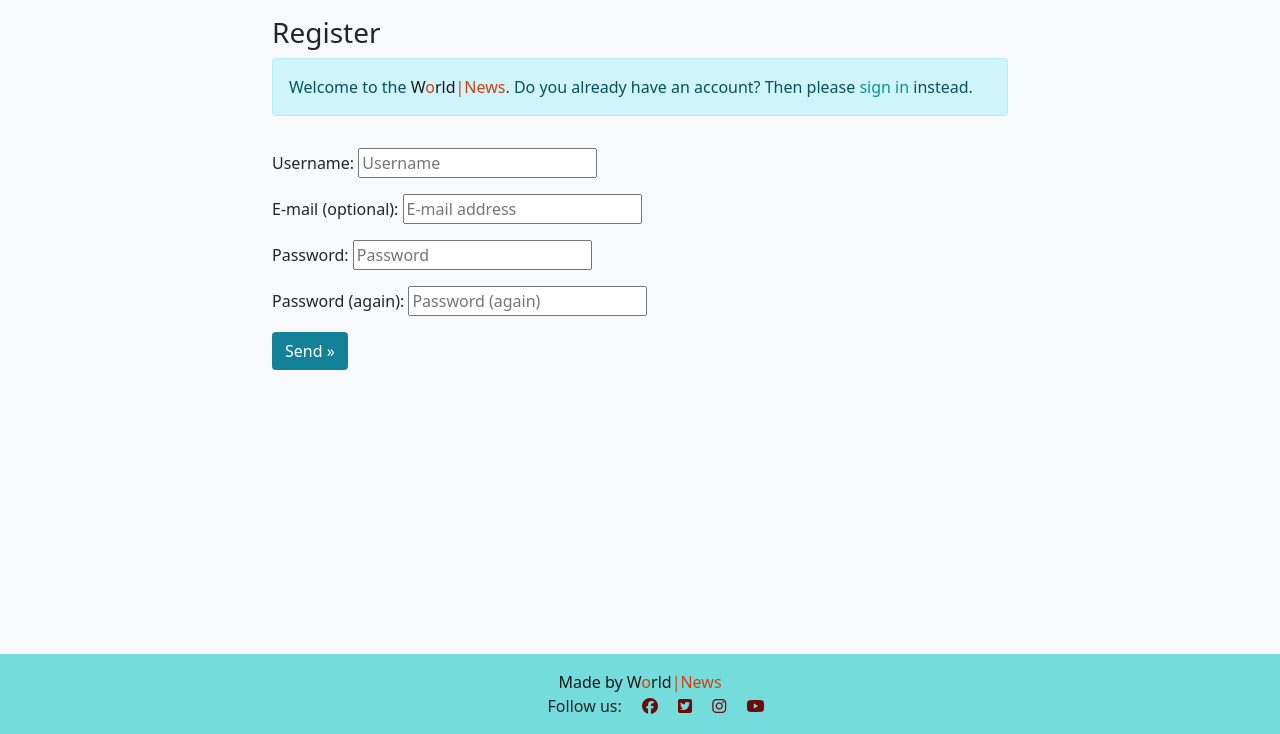
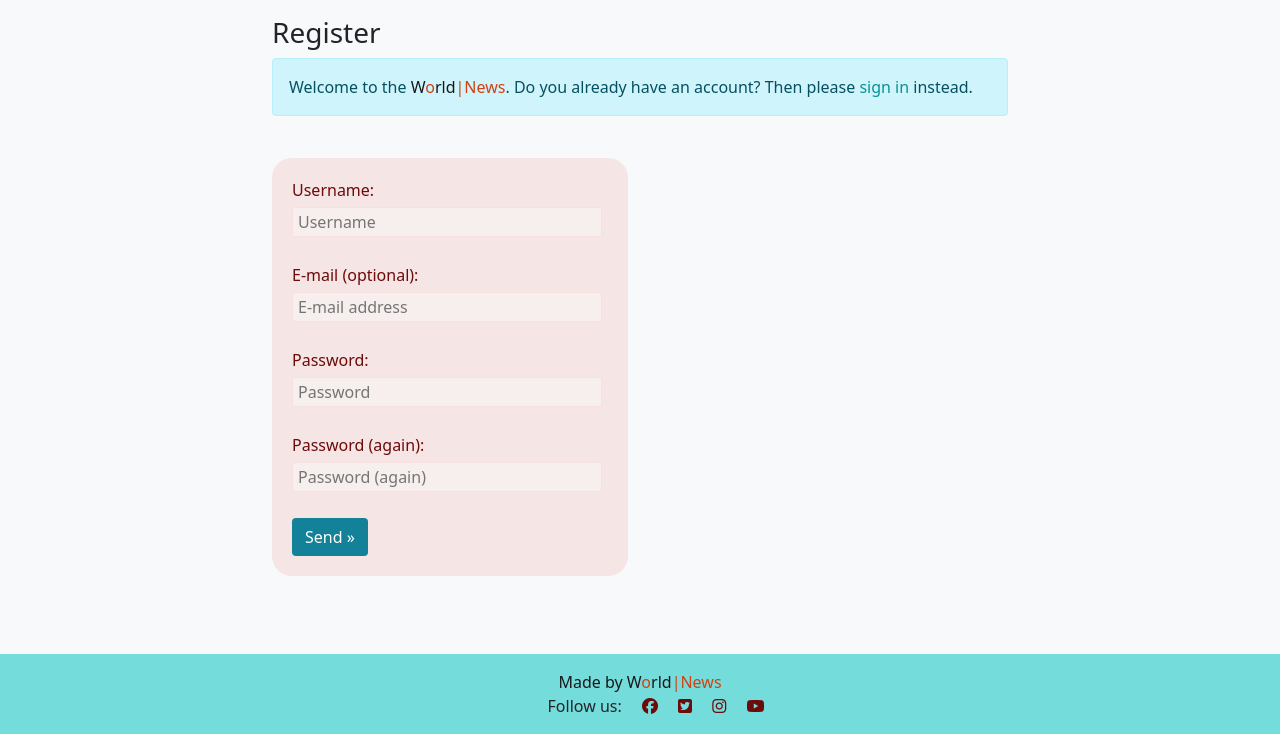
Before and after one commit to HumaIlyas/Project-4, a Django app: page /accounts/signup/ in a window 1280 px wide. Shown: the part 66-800 px from the top of the page. Run offline with Django 3.2, Linux system fonts and the light colour scheme; some libraries are stand-ins or nearby versions.

Commit message:
Add style to sign in & registration form

```diff
--- a/static/css/style.css
+++ b/static/css/style.css
@@ -42,7 +42,7 @@ body {
     font-weight: 600;
 }
 
-/*News Entries Column*/
+/* news entries column */
 .card {
     border: none;
     background-color: transparent;
@@ -154,7 +154,42 @@ body {
     text-decoration: underline;
 }
 
-/* Post like */
+.form {
+    margin: 10px 0;
+    color: rgb(109, 10, 10);
+    background-color:rgba(246, 224, 224, 0.8);
+    max-width: 100%;
+    position: relative;
+    padding: 20px;
+    border-radius: 20px;
+}
+
+input {
+    background-color: rgb(247, 238, 238);
+    color: rgb(109, 10, 10);
+    width: 98%;
+    height: 30px;
+    margin: 5px 0 10px;
+    padding: 5px;
+    border: 1px solid rgb(246, 224, 224);
+    border-radius: 2px;
+}
+
+input:hover {
+    border-color: rgb(109, 10, 10);
+}
+
+input[type="checkbox" i] {
+    background-color: rgb(247, 238, 238);
+    border: 1px solid rgb(246, 224, 224);
+    border-radius: 2px;
+}
+
+input[type="checkbox" i]:hover {
+    border-color: rgb(109, 10, 10);
+}
+
+/* post like */
 .btn-like {
     color: #585655;
     border: none;
@@ -172,7 +207,7 @@ a {
     text-decoration: none;
 }
 
-/* Post delete */
+/* post delete */
 .btn-delete {
     color: #585655;
     border: none;
--- a/templates/account/login.html
+++ b/templates/account/login.html
@@ -21,8 +21,8 @@
         </div>
     </div>
     <div class="row">
-        <div class="col-md-8 mt-3 offset-md-2">
-            <form class="login" method="POST" action="{% url 'account_login' %}">
+        <div class="col-md-4 mt-3 offset-md-2">
+            <form class="form" method="POST" action="{% url 'account_login' %}">
                 {% csrf_token %}
                 {{ form.as_p }}
                 {% if redirect_field_value %}
--- a/templates/account/signup.html
+++ b/templates/account/signup.html
@@ -18,8 +18,8 @@
         </div>
     </div>
     <div class="row">
-        <div class="col-md-8 mt-3 offset-md-2">
-            <form class="signup" id="signup_form" method="post" action="{% url 'account_signup' %}">
+        <div class="col-md-4 mt-3 offset-md-2">
+            <form class="form" method="post" action="{% url 'account_signup' %}">
                 {% csrf_token %}
                 {{ form.as_p }}
                 {% if redirect_field_value %}
```
